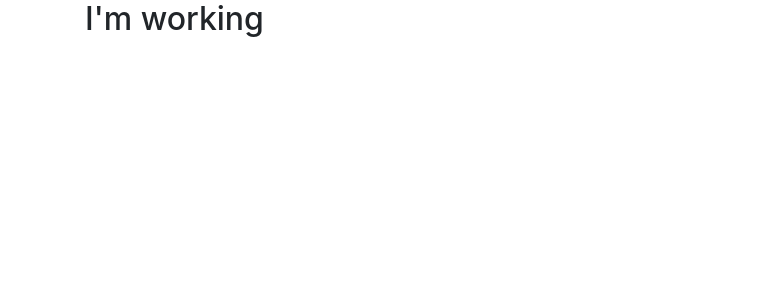
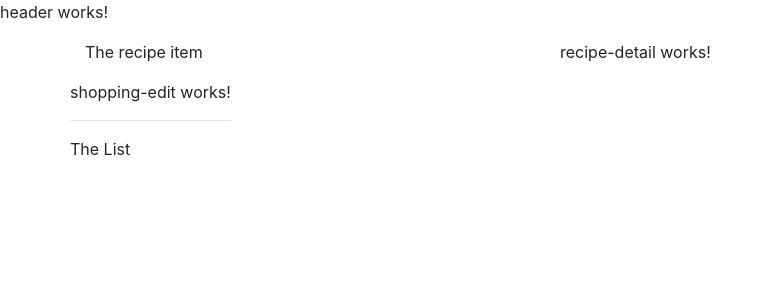
Before and after one commit to siddharthJadhav/onlineShopping, an Angular app: page / in a window 1280 px wide. Shown: the top 300 px of the page, without its empty margins (0-772 px from the left). Built offline with nearby package versions, Linux system fonts and the light colour scheme.

Commit message:
adding all component inside view

```diff
--- a/src/app/app.component.html
+++ b/src/app/app.component.html
@@ -1,7 +1,9 @@
+<app-header></app-header>
 <div class="container">
   <div class="row">
     <div class="col-md-12">
-      <h2>I'm working</h2>
+      <app-recipes></app-recipes>
+      <app-shopping-list></app-shopping-list>
     </div>
   </div>
 </div>
--- a/src/app/recipes/recipe-list/recipe-item/recipe-item.component.html
+++ b/src/app/recipes/recipe-list/recipe-item/recipe-item.component.html
@@ -1,3 +1 @@
-<p>
-  recipe-item works!
-</p>
+<p>The recipe item</p>
--- a/src/app/recipes/recipe-list/recipe-list.component.html
+++ b/src/app/recipes/recipe-list/recipe-list.component.html
@@ -1,3 +1 @@
-<p>
-  recipe-list works!
-</p>
+<app-recipe-item></app-recipe-item>
--- a/src/app/recipes/recipes.component.html
+++ b/src/app/recipes/recipes.component.html
@@ -1,3 +1,8 @@
-<p>
-  recipes works!
-</p>
+<div class="row">
+  <div class="col-md-5">
+    <app-recipe-list></app-recipe-list>
+  </div>
+  <div class="col-md-7">
+    <app-recipe-detail></app-recipe-detail>
+  </div>
+</div>
--- a/src/app/shopping-list/shopping-list.component.html
+++ b/src/app/shopping-list/shopping-list.component.html
@@ -1,3 +1,7 @@
-<p>
-  shopping-list works!
-</p>
+<div class="row">
+  <div class="col-xs-10">
+    <app-shopping-edit></app-shopping-edit>
+    <hr>
+    <p>The List</p>
+  </div>
+</div>
```
